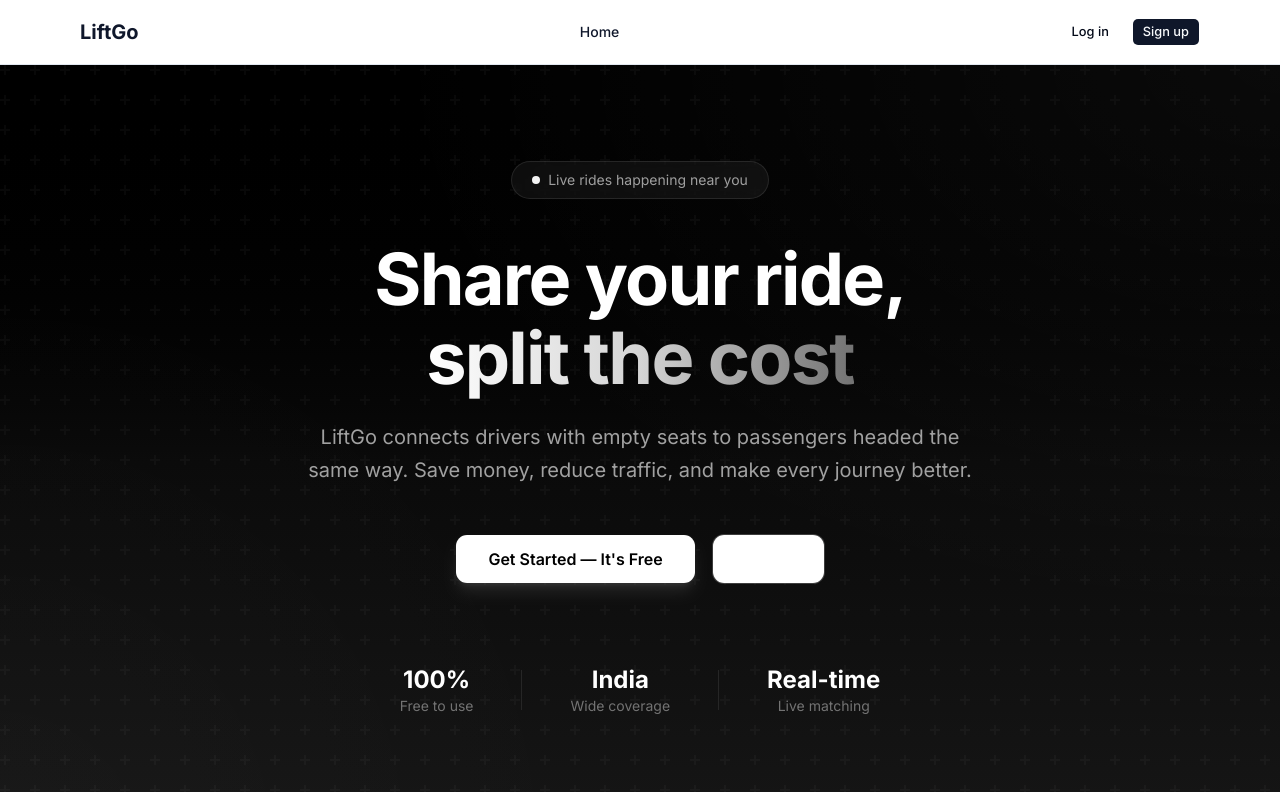
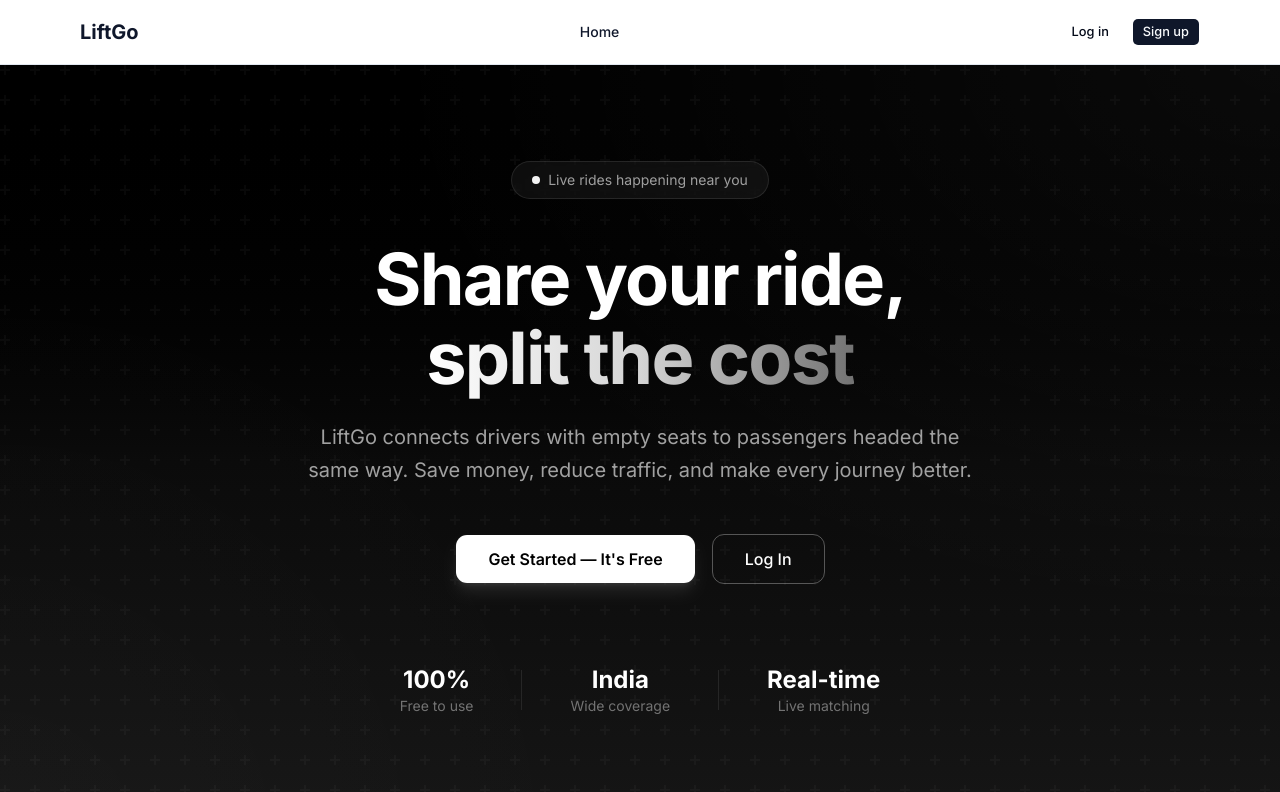
Before and after one commit to PKR9759/LiftGo-web, a Next.js app: page / in a window 1280 px wide. Shown: the top 792 px of the page. Built offline with nearby package versions, Linux system fonts and the light colour scheme.

Commit message:
style: login btn on landing page color issue

```diff
--- a/app/page.tsx
+++ b/app/page.tsx
@@ -69,8 +69,8 @@ export default function LandingPage() {
                                     </Button>
                                 </Link>
                                 <Link href="/auth/login">
-                                    <Button size="lg" variant="outline" className="border-white/20 text-white
-                    hover:bg-white/5 px-8 py-6 text-base rounded-xl transition-all
+                                    <Button size="lg" variant="outline" className="border-white/30 text-white bg-transparent
+                    hover:bg-white/10 hover:border-white/50 px-8 py-6 text-base rounded-xl transition-all
                     hover:-translate-y-0.5">
                                         Log In
                                     </Button>
@@ -318,8 +318,8 @@ export default function LandingPage() {
                             </Button>
                         </Link>
                         <Link href="/auth/login">
-                            <Button size="lg" variant="outline" className="border-white/20 text-white
-                hover:bg-white/5 px-8 py-6 text-base rounded-xl transition-all
+                            <Button size="lg" variant="outline" className="border-white/30 text-white bg-transparent
+                hover:bg-white/10 hover:border-white/50 px-8 py-6 text-base rounded-xl transition-all
                 hover:-translate-y-0.5">
                                 Log In
                             </Button>
```
